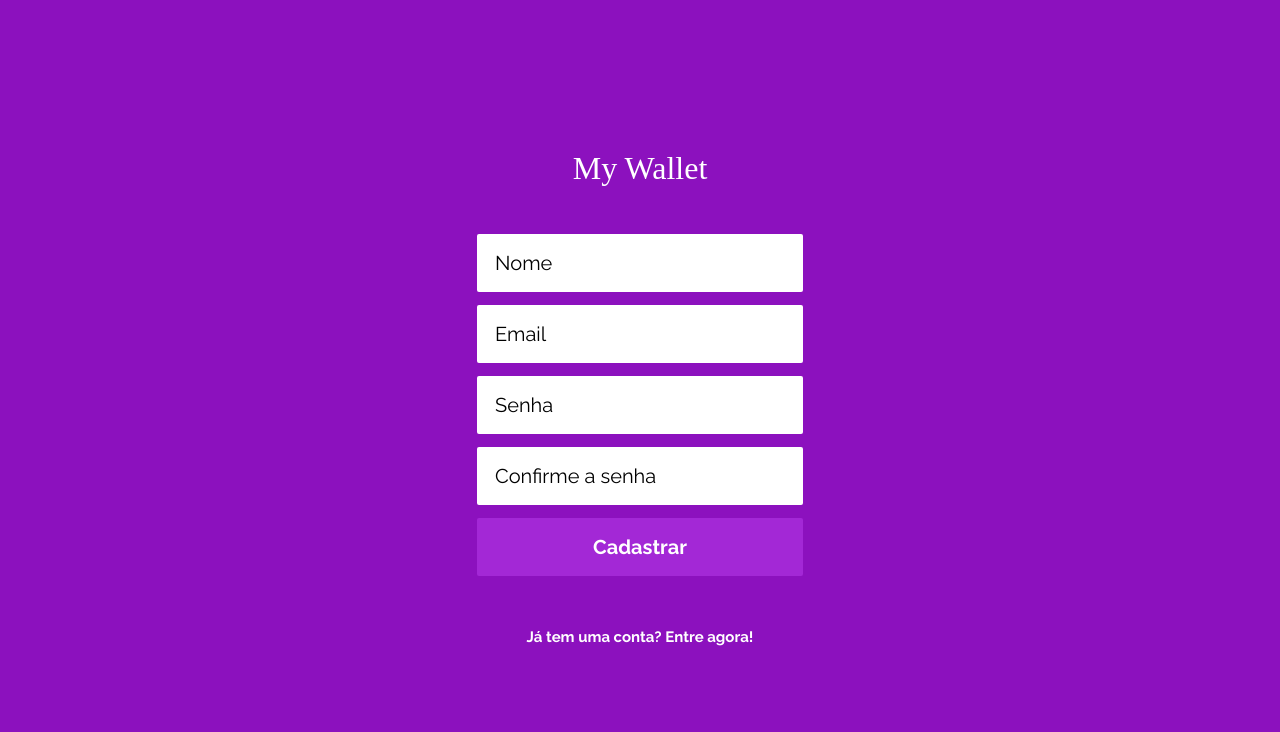
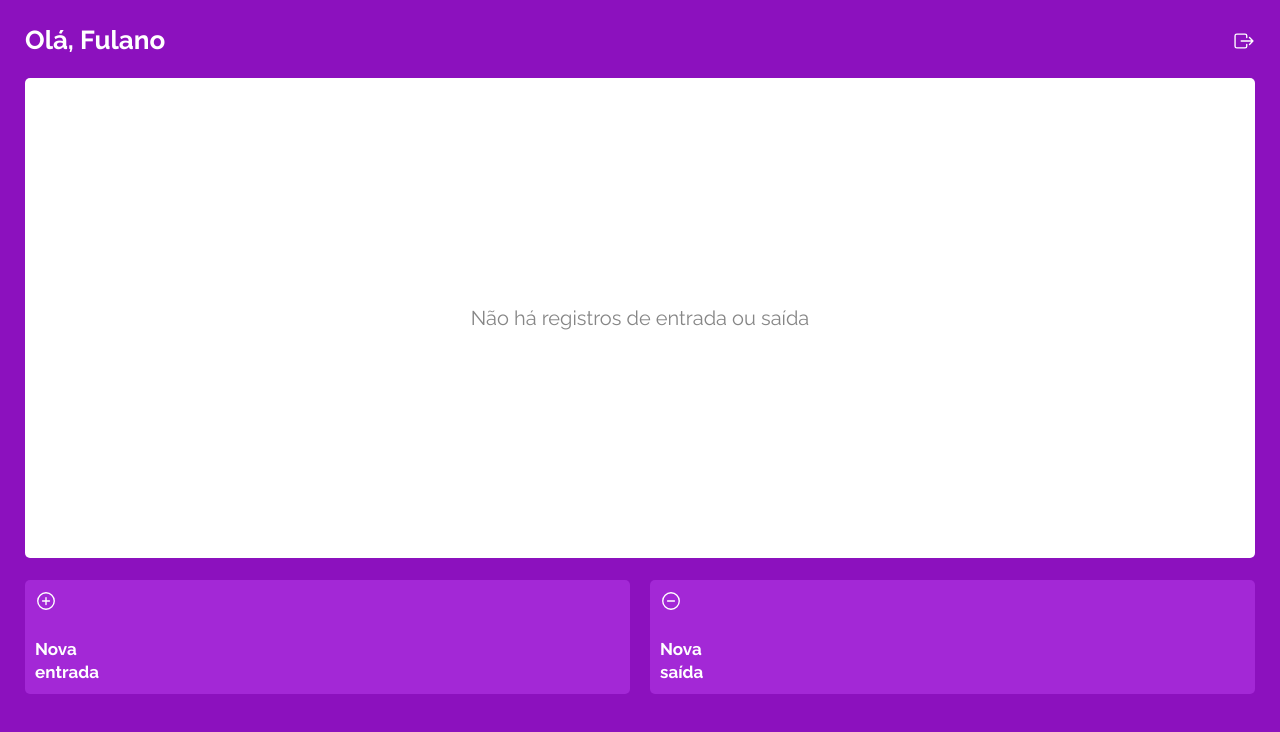
Before and after one commit to emilynakano/mywallet-front, a JavaScript app: page / in a window 1280 px wide. Shown: the top 732 px of the page. Built offline with nearby package versions, Linux system fonts and the light colour scheme; a web font is replaced by a local one.

Commit message:
layout initial page ready

```diff
--- a/public/index.html
+++ b/public/index.html
@@ -11,5 +11,6 @@
   <body>
     <noscript>You need to enable JavaScript to run this app.</noscript>
     <div class="root"></div>
+    <script src="https://unpkg.com/ionicons@5.4.0/dist/ionicons.js"></script>
   </body>
 </html>
--- a/src/components/App.js
+++ b/src/components/App.js
@@ -1,11 +1,12 @@
 import { BrowserRouter, Routes, Route } from 'react-router-dom'
 //import LoginPage from './LoginPage'
-import RegisterPage from './RegisterPage'
+//import RegisterPage from './RegisterPage'
+import InitialPage from './InitialPage'
 export default function App() {
     return (
         <BrowserRouter>
             <Routes>
-                <Route path="/" element={<RegisterPage/>} />
+                <Route path="/" element={<InitialPage/>} />
             </Routes>
         </BrowserRouter>
     )
--- /dev/null
+++ b/src/components/InitialPage/index.js
@@ -0,0 +1,25 @@
+import { Container } from "./style"
+export default function InitialPage () {
+    return (
+        <Container>
+            <header>
+                <h2>Olá, Fulano</h2>
+                <ion-icon class="exit" name="exit-outline"></ion-icon>
+            </header>
+            <div className="register">
+                <h3>Não há registros de entrada ou saída</h3>
+            </div>
+            <div className="buttons">
+                <button>
+                    <ion-icon class="ion-add" name="add-circle-outline"></ion-icon>
+                    <h3>Nova entrada</h3>
+                </button>
+                <button>
+                <ion-icon class='ion-remove' name="remove-circle-outline"></ion-icon>
+                    <h3>Nova saída</h3>
+                </button>
+            </div>
+
+        </Container>
+    )
+}
--- /dev/null
+++ b/src/components/InitialPage/style.js
@@ -0,0 +1,73 @@
+import styled from "styled-components";
+const Container = styled.div `
+    display: flex;
+    flex-direction: column;
+
+    align-items: center;
+
+    height: 100vh;
+    padding: 25px;
+    gap: 22px;
+    h3 {
+        font-family: 'Raleway';
+        font-style: normal;
+        font-weight: 400;
+        font-size: 20px;
+        line-height: 23px;
+        text-align: center;
+
+        color: #868686;
+    }
+    header {
+        width: 100%;
+        display:flex;
+        align-items: center;
+        justify-content: space-between;
+    }
+
+    .exit {
+        color: #FFFFFF !important;
+        font-size: 22px !important;
+    }
+    .register {
+        background-color: white;
+        width:100%;
+        height:60vh;
+        display:flex;
+        justify-content:center;
+        align-items:center;
+        padding: 0 10vh;
+        text-align:center;
+        border-radius:5px;
+    }
+    .buttons {
+        width:100%;
+        display: flex;
+        gap: 20px;
+        button {
+            padding:10px;
+            width:60%;
+            height: 114px;
+            background-color:#A328D6;
+            border:none;
+            border-radius:5px;
+            display:flex;
+            flex-direction:column;
+            justify-content: space-between;
+        }
+        h3 {
+            color: #FFFFFF;
+            font-weight: 700;
+            font-size: 17px;
+            width:30px;
+        }
+        .ion-add, .ion-remove {
+            color: white !important;
+            font-size: 22px !important;
+        }
+
+    }
+
+
+`
+export {Container}
--- a/src/components/RegisterPage/index.js
+++ b/src/components/RegisterPage/index.js
@@ -13,7 +13,7 @@ export default function RegisterPage() {
                     <span>Cadastrar</span>
                 </button>
             </form>
-            <span>Já tem uma conta? Entre agora!</span>
+            <span>Já tem uma conta? Entre agora! </span>
 
         </Container>
     )
--- a/src/style/style.css
+++ b/src/style/style.css
@@ -9,3 +9,11 @@ h1 {
     font-size: 32px;
     color: #FFFFFF;
 }
+h2 {
+    font-family: 'Raleway';
+    font-style: normal;
+    font-weight: 700;
+    color: #FFFFFF;
+    font-size: 26px;
+    line-height: 31px;
+}
```
